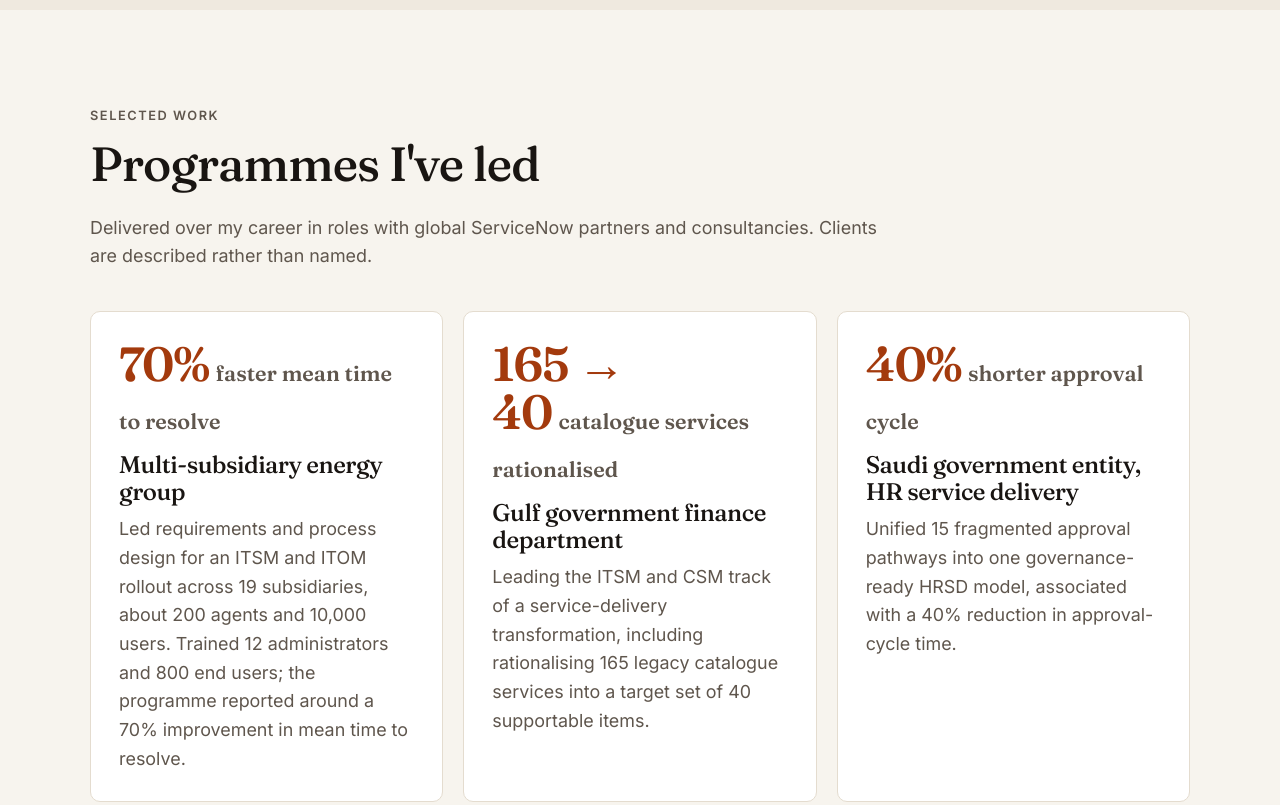
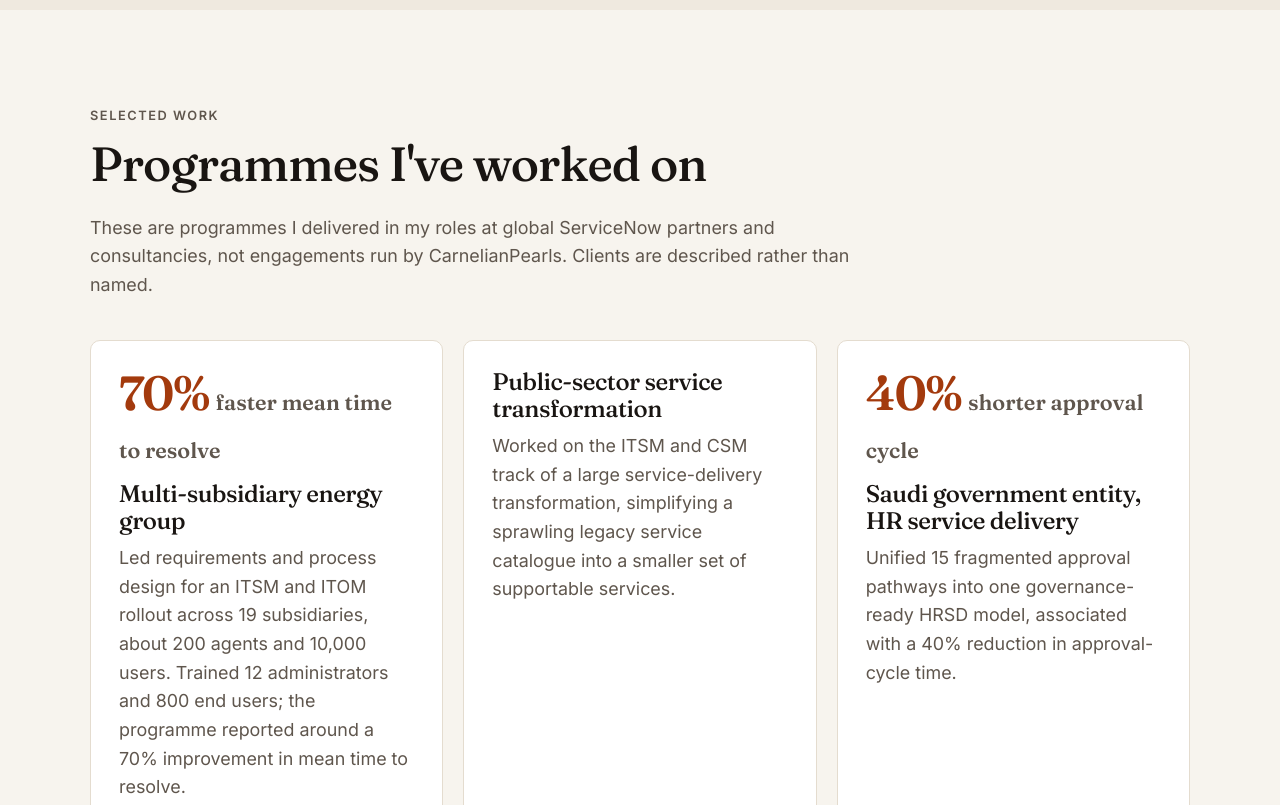
Before and after one commit to ToosinDada/carnelian-pearls-website, a plain HTML site: page consulting/index.html in a window 1280 px wide. Shown: the part 1960-2765 px from the top of the page. Drawn offline with Linux system fonts and the light colour scheme.

Commit message:
Consulting: soften Gulf programme card, clarify employer-delivered work, add profile request links
Co-Authored-By: Claude Sonnet 5.5 <noreply@anthropic.com>

```diff
--- a/consulting/index.html
+++ b/consulting/index.html
@@ -100,6 +100,7 @@
           <p>Email me at <a href="mailto:tosin@carnelianandpearls.com">tosin@carnelianandpearls.com</a>.</p>
           <div class="btn-row">
             <a class="btn btn--primary" href="mailto:tosin@carnelianandpearls.com?subject=Consulting%20enquiry">Discuss an engagement</a>
+            <a class="btn btn--secondary" href="mailto:tosin@carnelianandpearls.com?subject=Profile%20request&amp;body=Hello%20Tosin%2C%0A%0AI%20would%20like%20to%20see%20your%20profile.%20I%20am%20looking%20for%20help%20with%3A%0A">Request my profile</a>
             <a class="btn btn--secondary ext" href="https://www.linkedin.com/in/tosindada/" target="_blank" rel="noopener">LinkedIn profile</a>
           </div>
         </div>
@@ -147,8 +148,8 @@
       <div class="container">
         <div class="section__head">
           <p class="eyebrow">Selected work</p>
-          <h2 id="work-heading">Programmes I've led</h2>
-          <p>Delivered over my career in roles with global ServiceNow partners and consultancies. Clients are described rather than named.</p>
+          <h2 id="work-heading">Programmes I've worked on</h2>
+          <p>These are programmes I delivered in my roles at global ServiceNow partners and consultancies, not engagements run by CarnelianPearls. Clients are described rather than named.</p>
         </div>
         <div class="card-grid card-grid--3">
           <article class="card">
@@ -157,9 +158,8 @@
             <p>Led requirements and process design for an ITSM and ITOM rollout across 19 subsidiaries, about 200 agents and 10,000 users. Trained 12 administrators and 800 end users; the programme reported around a 70% improvement in mean time to resolve.</p>
           </article>
           <article class="card">
-            <span class="stat-big">165 → 40<small>catalogue services rationalised</small></span>
-            <h3 class="card__title">Gulf government finance department</h3>
-            <p>Leading the ITSM and CSM track of a service-delivery transformation, including rationalising 165 legacy catalogue services into a target set of 40 supportable items.</p>
+            <h3 class="card__title">Public-sector service transformation</h3>
+            <p>Worked on the ITSM and CSM track of a large service-delivery transformation, simplifying a sprawling legacy service catalogue into a smaller set of supportable services.</p>
           </article>
           <article class="card">
             <span class="stat-big">40%<small>shorter approval cycle</small></span>
@@ -200,6 +200,7 @@
             <li>Micro-certifications including CMDB, Flow Designer, Integration Hub, Performance Analytics, Virtual Agent, Agentic AI and Now Assist Delivery.</li>
             <li>ITIL Foundation and Lean Six Sigma Green Belt.</li>
           </ul>
+          <p>Want the full detail? <a href="mailto:tosin@carnelianandpearls.com?subject=Profile%20request">Request my profile</a> and I will send a version suited to your enquiry.</p>
         </div>
       </div>
     </section>
```
